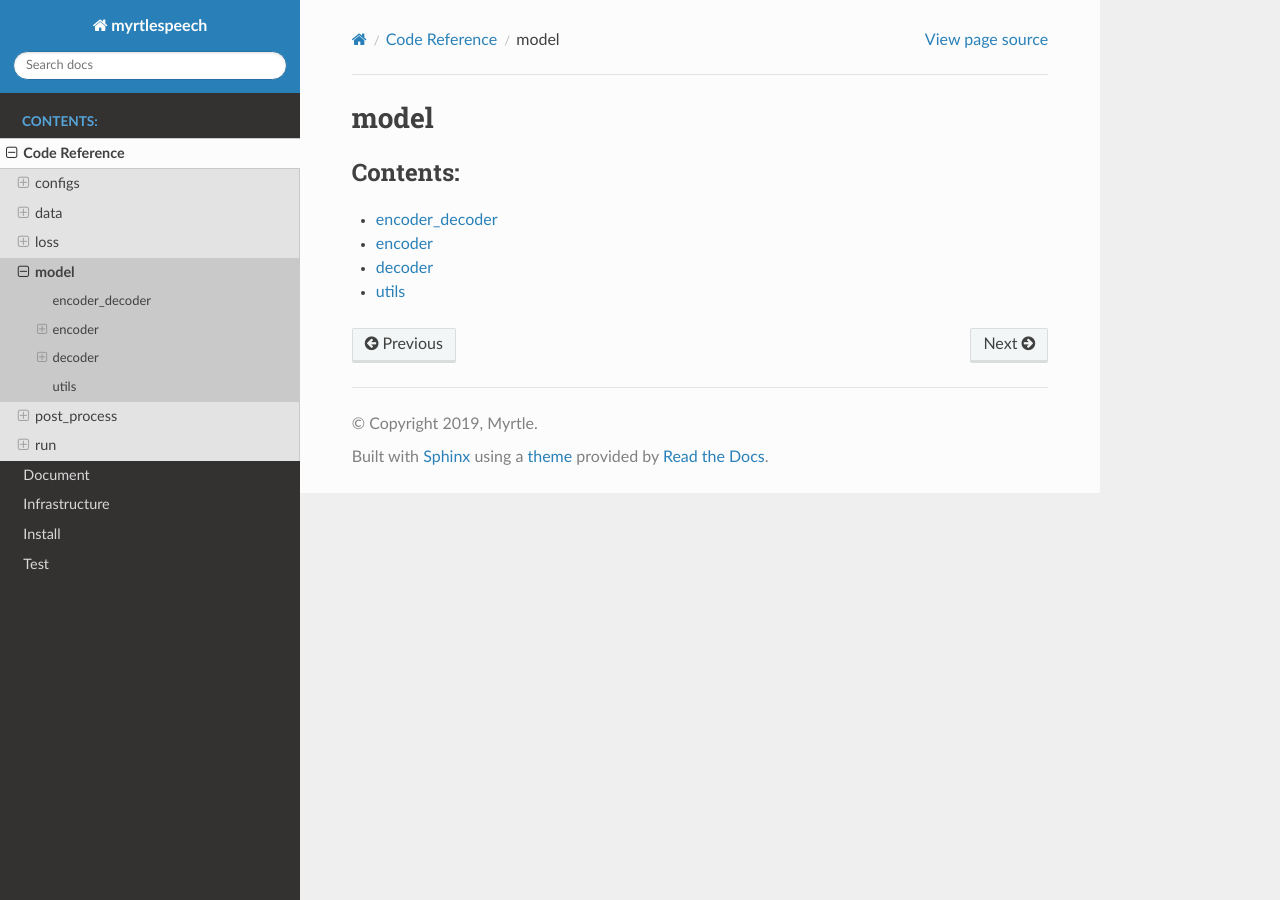
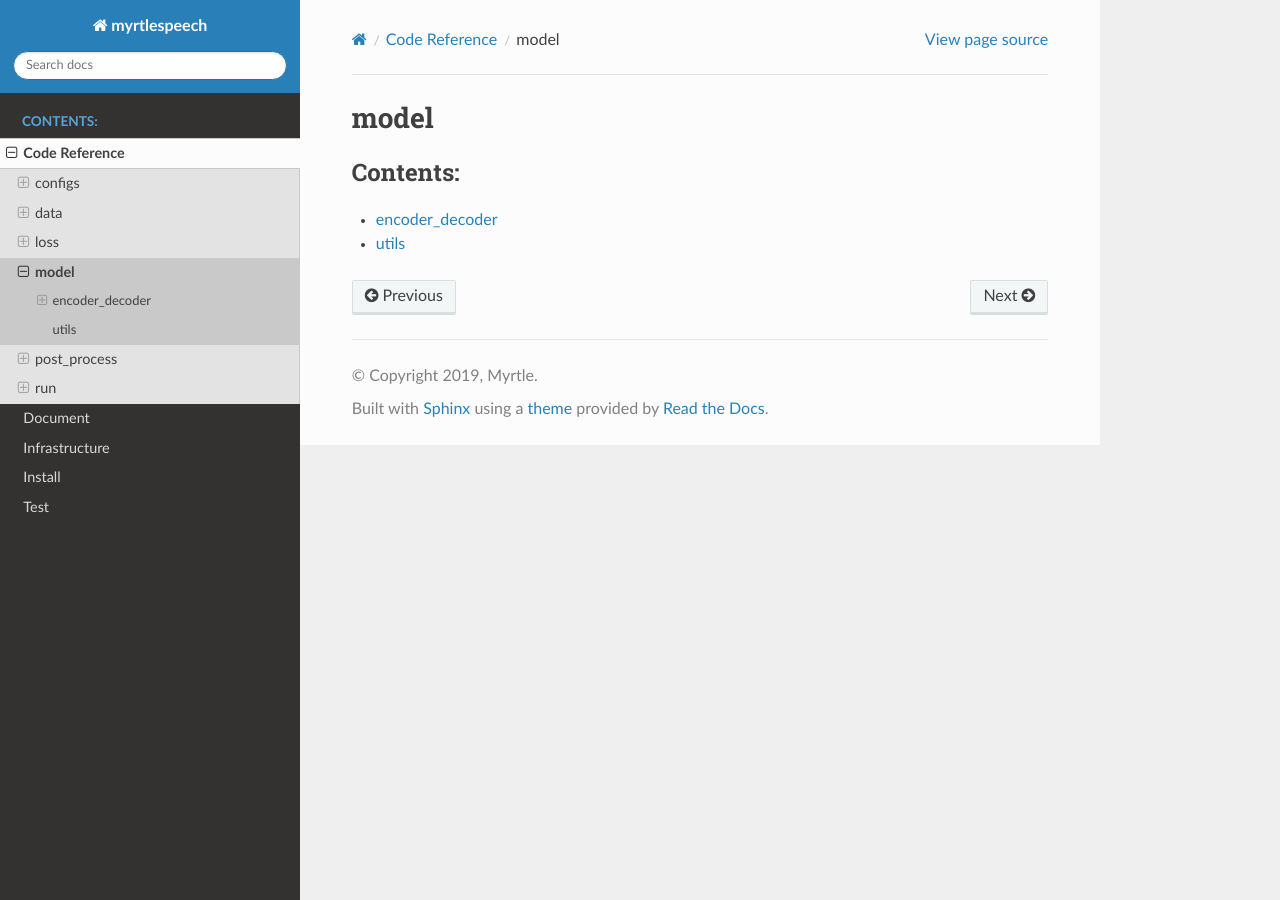
Before and after one commit to MyrtleSoftware/myrtlespeech, a Sphinx documentation site: the page built from docs/source/myrtlespeech/model/index.rst, in a window 1280 px wide. Built offline with Sphinx 7.4.7 and the Read the Docs theme 2.0.0, drawn with Linux system fonts in a browser that asks for light colours; formulas are drawn with MathJax 3.

Commit message:
Moves encoder and decoder documentation under encoder_decoder

```diff
--- a/docs/source/myrtlespeech/model/index.rst
+++ b/docs/source/myrtlespeech/model/index.rst
@@ -6,7 +6,5 @@
     :maxdepth: 1
     :caption: Contents:
 
-    encoder_decoder
-    encoder/index
-    decoder/index
+    encoder_decoder/index
     utils
```
Also changed, not shown: docs/source/myrtlespeech/model/encoder_decoder/index.rst (renamed from docs/source/myrtlespeech/model/encoder_decoder.rst, +8 -0 lines), docs/source/myrtlespeech/model/encoder_decoder/decoder/fully_connected.rst (renamed from docs/source/myrtlespeech/model/decoder/fully_connected.rst), docs/source/myrtlespeech/model/encoder_decoder/decoder/index.rst (renamed from docs/source/myrtlespeech/model/decoder/index.rst), docs/source/myrtlespeech/model/encoder_decoder/encoder/index.rst (renamed from docs/source/myrtlespeech/model/encoder/index.rst), docs/source/myrtlespeech/model/encoder_decoder/encoder/rnn.rst (renamed from docs/source/myrtlespeech/model/encoder/rnn.rst), docs/source/myrtlespeech/model/encoder_decoder/encoder/vgg.rst (renamed from docs/source/myrtlespeech/model/encoder/vgg.rst).
